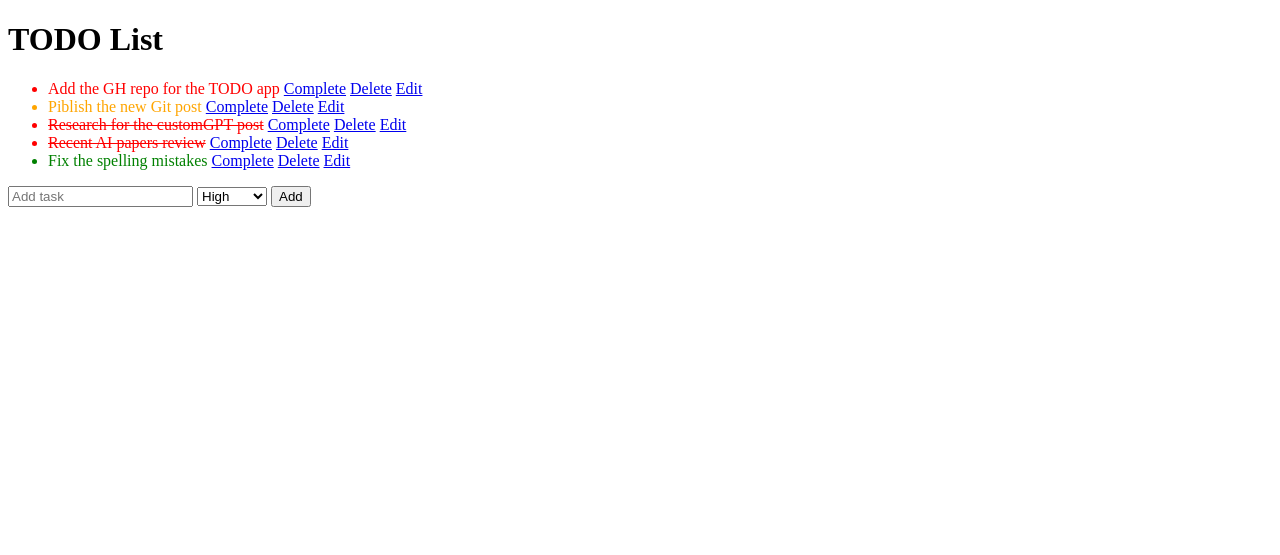
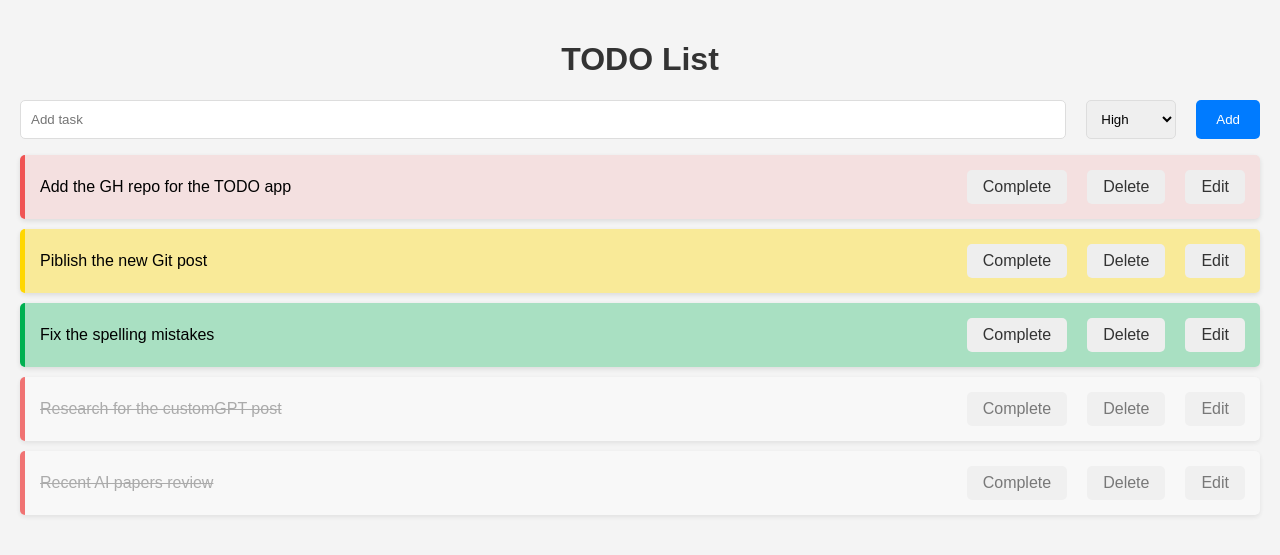
Before and after one commit to edaehn/todo_app, a Flask app: page / in a window 1280 px wide. Shown: the top 555 px of the page. Run offline with Flask 3, Linux system fonts and the light colour scheme; data comes from the database, SQL or seed files in the repository.

Commit message:
CSS style and Jinja filters v2

```diff
--- /dev/null
+++ b/static/style.css
@@ -0,0 +1,107 @@
+
+body {
+    font-family: sans-serif;
+    margin: 0;
+    padding: 20px;
+    background-color: #f4f4f4;
+}
+
+h1 {
+    text-align: center;
+    color: #333;
+}
+
+ul {
+    list-style: none;
+    padding: 0;
+}
+
+li {
+    background-color: #fff;
+    padding: 15px;
+    margin-bottom: 10px;
+    border-radius: 5px;
+    box-shadow: 0 2px 5px rgba(0, 0, 0, 0.1);
+    display: flex;
+    justify-content: space-between;
+    align-items: center;
+}
+
+li.high {
+    border-left: 5px solid #f05454;
+    background-color: rgba(240, 84, 84, 0.13);
+}
+
+li.medium {
+    border-left: 5px solid #ffd700;
+    background-color: rgba(255, 215, 0, 0.38);
+}
+
+li.low {
+    border-left: 5px solid #00b050;
+    background-color: rgba(0, 176, 80, 0.31);
+}
+
+li.complete {
+    opacity: 0.8; /* Adjust opacity as needed */
+    color: #999; /* Set text color to light gray */
+    background-color: #f9f9f9; /* Set background to a lighter gray */
+}
+
+li.complete .btn {
+    opacity: 0.8; /* Also gray out the buttons for completed tasks */
+    cursor: default; /* Change cursor to indicate the buttons are disabled */
+    pointer-events: none; /* Disable button clicks for completed tasks */
+}
+
+a {
+    color: #333;
+    text-decoration: none;
+    margin-left: 10px;
+}
+
+input[type="text"] {
+    padding: 10px;
+    border: 1px solid #ddd;
+    border-radius: 5px;
+    flex-grow: 1;
+}
+
+select {
+    padding: 10px;
+    border: 1px solid #ddd;
+    border-radius: 5px;
+    margin-left: 10px;
+}
+
+button {
+    padding: 10px 20px;
+    background-color: #007bff;
+    color: #fff;
+    border: none;
+    border-radius: 5px;
+    cursor: pointer;
+    margin-left: 10px;
+}
+
+.actions {
+    display: flex;
+    gap: 10px; /* Adjust spacing between buttons */
+}
+
+.btn {
+    display: inline-block;
+    padding: 8px 16px;
+    background-color: #eee;
+    color: #333;
+    border: none;
+    border-radius: 5px;
+    text-decoration: none;
+    cursor: pointer;
+    transition: background-color 0.3s; /* Add a smooth hover
+effect */
+}
+
+.btn:hover {
+    background-color: #ddd;
+}
--- a/templates/index.html
+++ b/templates/index.html
@@ -2,37 +2,36 @@
 <html>
 <head>
     <title>TODO App</title>
-    <style>
-        .high { color: red; }
-        .medium { color: orange; }
-        .low { color: green; }
-    </style>
+    <link rel="stylesheet" href="{{ url_for('static', filename='style.css') }}">
 </head>
 <body>
     <h1>TODO List</h1>
+    <form method="POST" action="/add">
+        <div class="actions">
+            <input type="text" name="task" placeholder="Add task">
+            <select name="priority">
+                <option value="2">High</option>
+                <option value="1">Medium</option>
+                <option value="0">Low</option>
+            </select>
+        <button type="submit">Add</button>
+        </div>
+    </form>
     <ul>
-        {% for task in tasks %}
-            <li class="{{ 'high' if task.priority == 2 else 'medium' if
-task.priority == 1 else 'low' }}">
+        {% for task in tasks | sort(attribute='priority', reverse=True) | sort(attribute='complete')  %}
+            <li class="{{ 'high' if task.priority == 2 else 'medium' if task.priority == 1 else 'low' }} {{ 'complete' if task.complete == 1 }}">
                 {% if task.complete %}
                     <strike>{{ task.task }}</strike>
                 {% else %}
                     {{ task.task }}
                 {% endif %}
-                <a href="/complete/{{ task.id }}">Complete</a>
-                <a href="/delete/{{ task.id }}">Delete</a>
-                <a href="/edit/{{ task.id }}">Edit</a>
+                <div class="actions">
+                    <a href="/complete/{{ task.id }}" class="btn">Complete</a>
+                    <a href="/delete/{{ task.id }}" class="btn">Delete</a>
+                    <a href="/edit/{{ task.id }}" class="btn">Edit</a>
+                </div>
             </li>
         {% endfor %}
     </ul>
-    <form method="POST" action="/add">
-        <input type="text" name="task" placeholder="Add task">
-        <select name="priority">
-            <option value="2">High</option>
-            <option value="1">Medium</option>
-            <option value="0">Low</option>
-        </select>
-        <button type="submit">Add</button>
-    </form>
 </body>
 </html>
```
Also changed, not shown: templates/edit.html (+10 -10 lines).
